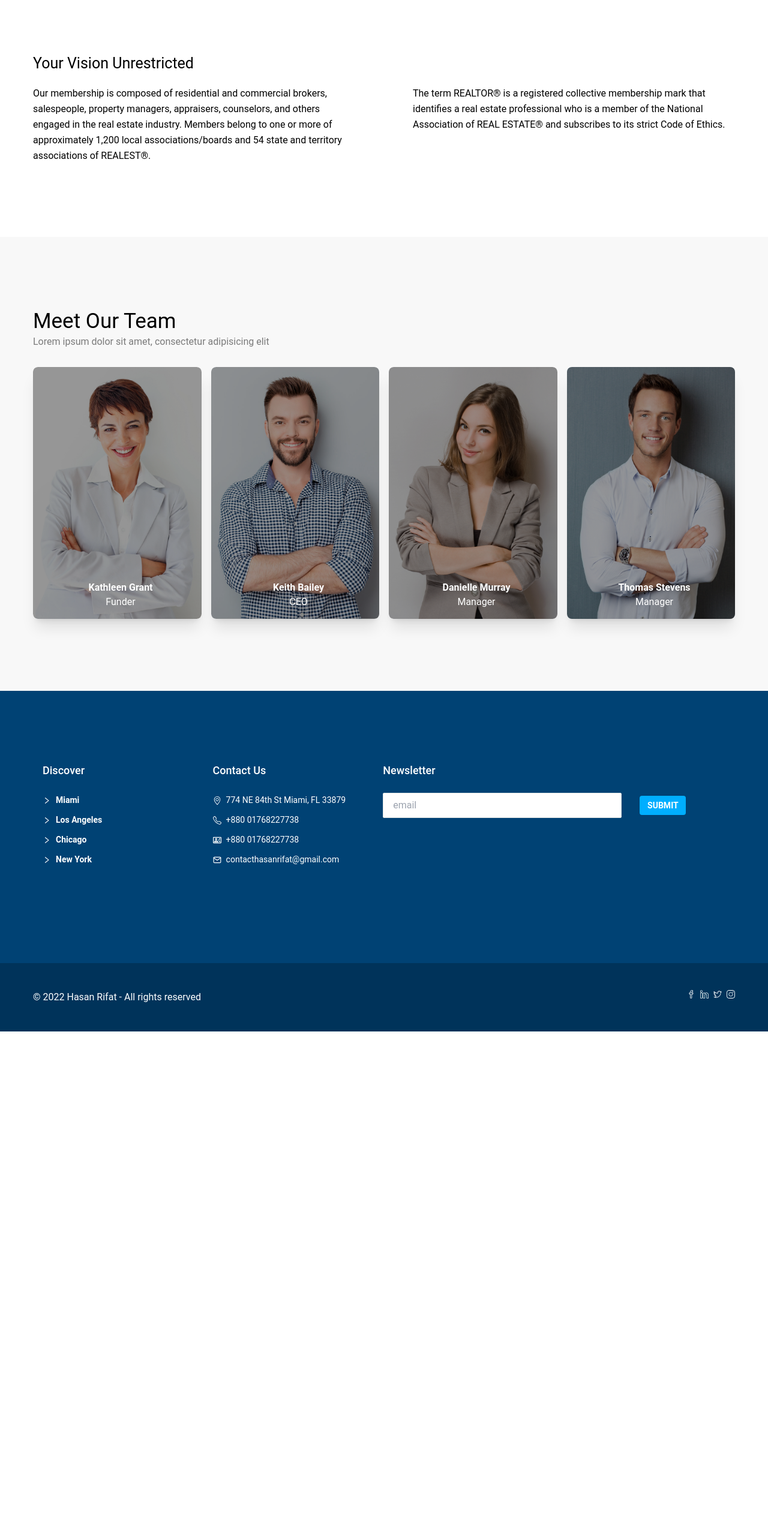
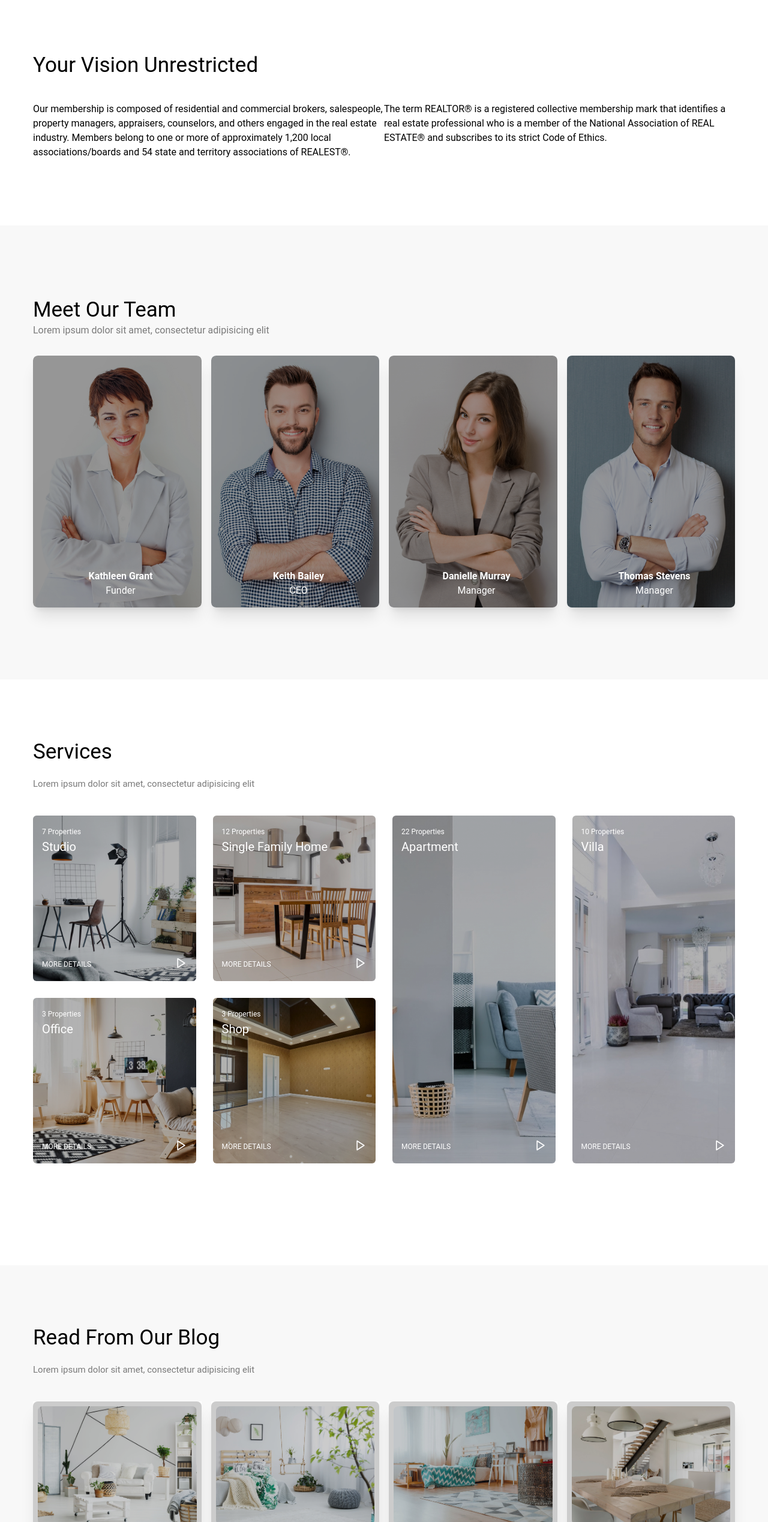
Before and after one commit to Hasan-Rifat/real-estate, a Next.js app: page /about in a window 1280 px wide. Shown: the part 262-2800 px from the top of the page at 60% size. Before the commit the page ends 1982 px from the top, so only its background shows below. Built offline with nearby package versions, Linux system fonts and the light colour scheme.

Commit message:
2page reponsive done

```diff
--- a/components/About/MeetOurTeam.tsx
+++ b/components/About/AboutMeetOurTeam.tsx
@@ -54,7 +54,7 @@ const MeetOurTeam: React.FC<MeetOurTeamProps> = () => {
   return (
     <SectionLayout
       title={"Meet Our Team"}
-      className={"py-[100px]"}
+      className={"py-[50px] sm:py-[100px]"}
       classTitle={"text-[35px] leading-[42px] text-black"}
       paragraph={"Lorem ipsum dolor sit amet, consectetur adipisicing elit"}
       pClass={"text-[16px] leading-[25px] text-accent"}
--- /dev/null
+++ b/components/About/AboutOurBlog.tsx
@@ -0,0 +1,133 @@
+import React from "react";
+import SectionLayout from "../shared/SectionLayout";
+import { FaRegCalendarAlt } from "react-icons/fa";
+import { BsPerson } from "react-icons/bs";
+
+type AboutOurBlogProps = {};
+
+import img1 from "../../images/Properties/006.jpg";
+import img2 from "../../images/Properties/008.jpg";
+import img3 from "../../images/Properties/012.jpg";
+import img4 from "../../images/Properties/030.jpg";
+import img5 from "../../images/Properties/035.jpg";
+import img6 from "../../images/Properties/036.jpg";
+import img7 from "../../images/Properties/040.jpg";
+import img8 from "../../images/Properties/045.jpg";
+import { GrAttachment } from "react-icons/gr";
+import {
+  MdOutlineBathroom,
+  MdOutlineBedroomParent,
+  MdOutlineFavoriteBorder,
+  MdOutlineSquareFoot,
+  MdPersonPin,
+} from "react-icons/md";
+import Image from "next/image";
+import { VscOpenPreview } from "react-icons/vsc";
+import { RxPlusCircled } from "react-icons/rx";
+import { AiFillCar } from "react-icons/ai";
+import { BsTag } from "react-icons/bs";
+
+const AboutOurBlog: React.FC<AboutOurBlogProps> = () => {
+  const data = [
+    {
+      feature: "for Rent",
+      id: 1,
+      img: img1,
+      title: "Skills That You Can Learn In The Real Estate Market",
+      description: `Lorem ipsum dolor sit amet, consectetur adipiscing elit. Duis mollis et sem sed sollicitudin. Donec...`,
+      category: "Business",
+      date: " March 9, 2016",
+    },
+    {
+      feature: "for Rent",
+      id: 2,
+      img: img2,
+      title: "Learn The Truth About Real Estate Industry",
+      description: `Lorem ipsum dolor sit amet, consectetur adipiscing elit. Duis mollis et sem sed sollicitudin. Donec...`,
+      category: "Construction",
+      date: " March 9, 2016",
+    },
+    {
+      feature: "for Rent",
+      id: 3,
+      img: img3,
+      title: "10 Quick Tips About Business Development",
+      description: `Lorem ipsum dolor sit amet, consectetur adipiscing elit. Duis mollis et sem sed sollicitudin. Donec...`,
+      date: " March 9, 2016",
+      category: " Real Estate",
+    },
+    {
+      feature: "for Rent",
+      id: 4,
+      img: img4,
+      title: "14 Common Misconceptions About Business Development",
+      description: `Lorem ipsum dolor sit amet, consectetur adipiscing elit. Duis mollis et sem sed sollicitudin. Donec...`,
+      date: " March 9, 2016",
+      category: " Real Estate",
+    },
+  ];
+  return (
+    <SectionLayout
+      title={"Read From Our Blog"}
+      paragraph={"Lorem ipsum dolor sit amet, consectetur adipisicing elit"}
+      className={"pt-[80px] pb-[150px] "}
+      classTitle={"pb-[20px] text-[35px] leading-[42px] text-black"}
+      pClass={"text-[15px] leading-[25px] text-accent"}
+    >
+      <div className="mt-[40px]">
+        <div className="grid grid-cols-1 sm:grid-cols-4 gap-4">
+          {data.map((item) => (
+            <div className="shadow-xl bg-white   " key={item.id}>
+              <div className="rounded-[.25rem] ">
+                <div className="relative rounded-[.25rem] p-2">
+                  <Image
+                    className=" w-full h-full rounded-lg"
+                    src={item.img}
+                    alt={"slider img"}
+                  />
+                  <div className="bg-black opacity-20 p-2  rounded-lg  absolute w-full h-full bottom-0 left-0 -z-1"></div>
+                </div>
+                <div className="flex gap-4 p-4">
+                  <p className="flex items-center gap-1 text-[12px] leading-[25px] text-neutral">
+                    <span>
+                      <FaRegCalendarAlt />
+                    </span>
+                    <span>{item.date}</span>
+                  </p>
+                  <p className="flex items-center gap-1 text-[12px] leading-[25px] text-neutral">
+                    <span>
+                      <BsTag />
+                    </span>
+                    <strong>
+                      <span className="text-[#00aeff]">{item.category}</span>
+                    </strong>
+                  </p>
+                </div>
+                <div className="px-[20px] pb-[20px] border-b-[1px] border-[#dce0e0] text-left">
+                  <h2 className="font-semibold text-[16px] text-secondary leading-[19px]">
+                    {item.title}
+                  </h2>
+                  <p className="text-neutral text-[13px] leading-[25px] py-2">
+                    {item.description}
+                  </p>
+                  <p className="cursor-pointer text-[13px] leading-[25px]  text-[#00aeff]">
+                    <strong> Continue reading</strong>
+                  </p>
+                </div>
+                <div className="text-neutral px-[24px] py-[15px] flex justify-between">
+                  <p className="flex items-center justify-center gap-1 text-neutral text-[12px]">
+                    <span>
+                      <BsPerson />
+                    </span>{" "}
+                    <span>Hasan Rifat</span>
+                  </p>
+                </div>
+              </div>
+            </div>
+          ))}
+        </div>
+      </div>
+    </SectionLayout>
+  );
+};
+export default AboutOurBlog;
--- a/components/About/AboutPage.tsx
+++ b/components/About/AboutPage.tsx
@@ -1,7 +1,10 @@
 import React from "react";
-import Banner from "./Banner";
-import MeetOurTeam from "./MeetOurTeam";
-import Unrestricted from "./Unrestricted";
+import Testimonials from "../Home/Testimonials";
+import Banner from "./AboutBanner";
+import MeetOurTeam from "./AboutMeetOurTeam";
+import AboutOurBlog from "./AboutOurBlog";
+import AboutServices from "./AboutServices";
+import Unrestricted from "./AboutUnrestricted";
 
 type AboutPageProps = {};
 
@@ -11,6 +14,9 @@ const AboutPage: React.FC<AboutPageProps> = () => {
       <Banner />
       <Unrestricted />
       <MeetOurTeam />
+      <AboutServices />
+      <AboutOurBlog />
+      <Testimonials />
     </>
   );
 };
--- /dev/null
+++ b/components/About/AboutServices.tsx
@@ -0,0 +1,75 @@
+import React from "react";
+import { FiPlay } from "react-icons/fi";
+import SectionLayout from "../shared/SectionLayout";
+
+import tag1 from "../../images/tagImg/tag1.jpg";
+import tag2 from "../../images/tagImg/tag2.jpg";
+import tag3 from "../../images/tagImg/tag3.jpg";
+import tag4 from "../../images/tagImg/tag4.jpg";
+import tag5 from "../../images/tagImg/tag5.jpg";
+import tag6 from "../../images/tagImg/tag6.jpg";
+
+type AboutServicesProps = {};
+
+const AboutServices: React.FC<AboutServicesProps> = () => {
+  const tagDataImg = [
+    { id: 1, img: tag1, total: "7", type: "Studio" },
+    { id: 2, img: tag2, total: "12", type: "Single Family Home" },
+    { id: 3, img: tag3, total: "22", type: "Apartment" },
+    { id: 4, img: tag4, total: "10", type: "Villa" },
+    { id: 5, img: tag5, total: "3", type: "Office" },
+    { id: 6, img: tag6, total: "3", type: "Shop" },
+  ];
+  return (
+    <SectionLayout
+      title={"Services"}
+      className={"py-[40px] sm:pt-[80px] sm:pb-[150px] bg-white"}
+      classTitle={"pb-[20px] text-[35px] leading-[42px] text-black"}
+      paragraph={"Lorem ipsum dolor sit amet, consectetur adipisicing elit "}
+      pClass={"text-[15px] leading-[25px] text-accent"}
+    >
+      <div className="grid sm:grid-cols-1 lg:grid-cols-4 gap-7 mt-10">
+        {tagDataImg.map((item) => (
+          <div
+            key={item.id}
+            className={`p-[15px]  relative rounded-md ${
+              item.id === 3 && "row-span-2 h-[276px] lg:h-full"
+            }
+
+            ${item.id === 4 && "row-span-2 h-[276px] lg:h-full"}
+
+          h-[276px]
+            `}
+            style={{
+              backgroundImage: `url(${item.img.src})`,
+              backgroundRepeat: "no-repeat",
+              backgroundSize: "cover",
+              backgroundPosition: "center",
+            }}
+          >
+            <div className="rounded-md bg-[#000000] opacity-[0.3] absolute w-full h-full top-0 left-0 "></div>
+            <div className="mb-[16px] z-50 relative flex flex-col justify-between w-full h-full">
+              <div>
+                <p className="text-[12px] leading-[25px] text-white">
+                  {item.total} Properties
+                </p>
+                <h2 className="text-[20px] leading-[25px] text-white">
+                  {item.type}
+                </h2>
+              </div>
+              <div className="flex justify-between">
+                <p className="text-white text-[12px] leading-[25px]">
+                  MORE DETAILS
+                </p>
+                <p className="text-white">
+                  <FiPlay className="text-[20px]" />
+                </p>
+              </div>
+            </div>
+          </div>
+        ))}
+      </div>
+    </SectionLayout>
+  );
+};
+export default AboutServices;
--- a/components/About/Unrestricted.tsx
+++ b/components/About/AboutUnrestricted.tsx
@@ -8,13 +8,13 @@ const Unrestricted: React.FC<UnrestrictedProps> = () => {
   return (
     <SectionLayout
       title={"Your Vision Unrestricted"}
+      classTitle={"pb-[20px] text-[35px] leading-[42px] text-black"}
       className={"py-[70px] bg-white"}
-      classTitle={"pb-[20px] text-[25px] leading-[35px] text-black"}
     >
       <div>
-        <div className="flex flex-wrap -m-12">
-          <div className="p-12 md:w-1/2 flex flex-col items-start">
-            <p className="leading-relaxed mb-8">
+        <div className="flex flex-col sm:flex-row">
+          <div className="py-5 w-full">
+            <p className="">
               Our membership is composed of residential and commercial brokers,
               salespeople, property managers, appraisers, counselors, and others
               engaged in the real estate industry. Members belong to one or more
@@ -22,8 +22,8 @@ const Unrestricted: React.FC<UnrestrictedProps> = () => {
               territory associations of REALEST®.
             </p>
           </div>
-          <div className="p-12 md:w-1/2 flex flex-col items-start">
-            <p className="leading-relaxed mb-8">
+          <div className="py-5 w-full">
+            <p className="">
               The term REALTOR® is a registered collective membership mark that
               identifies a real estate professional who is a member of the
               National Association of REAL ESTATE® and subscribes to its strict
--- a/components/Properties/PropertiesPage.tsx
+++ b/components/Properties/PropertiesPage.tsx
@@ -311,7 +311,7 @@ const PropertiesPage: React.FC<PropertiesPageProps> = () => {
   return (
     <section className="py-[70px] bg-white">
       <div className="max-w-[1210px] mx-auto flex flex-wrap p-5 flex-col md:flex-row items-center">
-        <div className="grid grid-cols-3 gap-8">
+        <div className="grid grid-cols-1 sm:grid-cols-3 gap-8">
           {data.map((item) => (
             <div key={item.id}>
               <div className="shadow-xl bg-white rounded-[.25rem]  ">
--- a/components/shared/SectionLayout.tsx
+++ b/components/shared/SectionLayout.tsx
@@ -20,7 +20,7 @@ const SectionLayout: React.FC<SectionLayoutProps> = ({
   return (
     <section className={` ${className}`}>
       <div className="max-w-[1210px] mx-auto flex flex-wrap p-5 flex-col md:flex-row items-center">
-        <div>
+        <div className="w-full">
           <div>
             <h1 className={` ${classTitle}`}>{title}</h1>
             <p className={`${pClass}`}>{paragraph}</p>
```
Also changed, not shown: components/About/AboutBanner.tsx (renamed from components/About/Banner.tsx).
